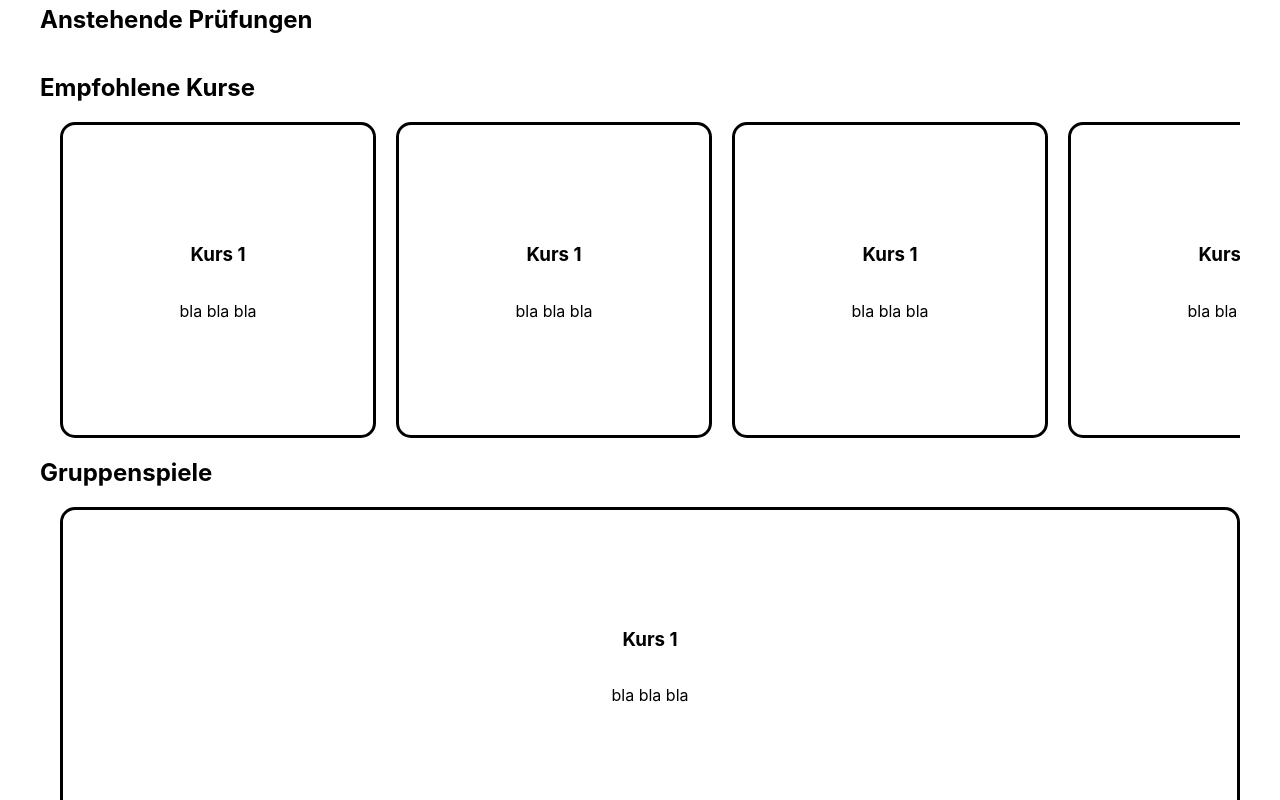
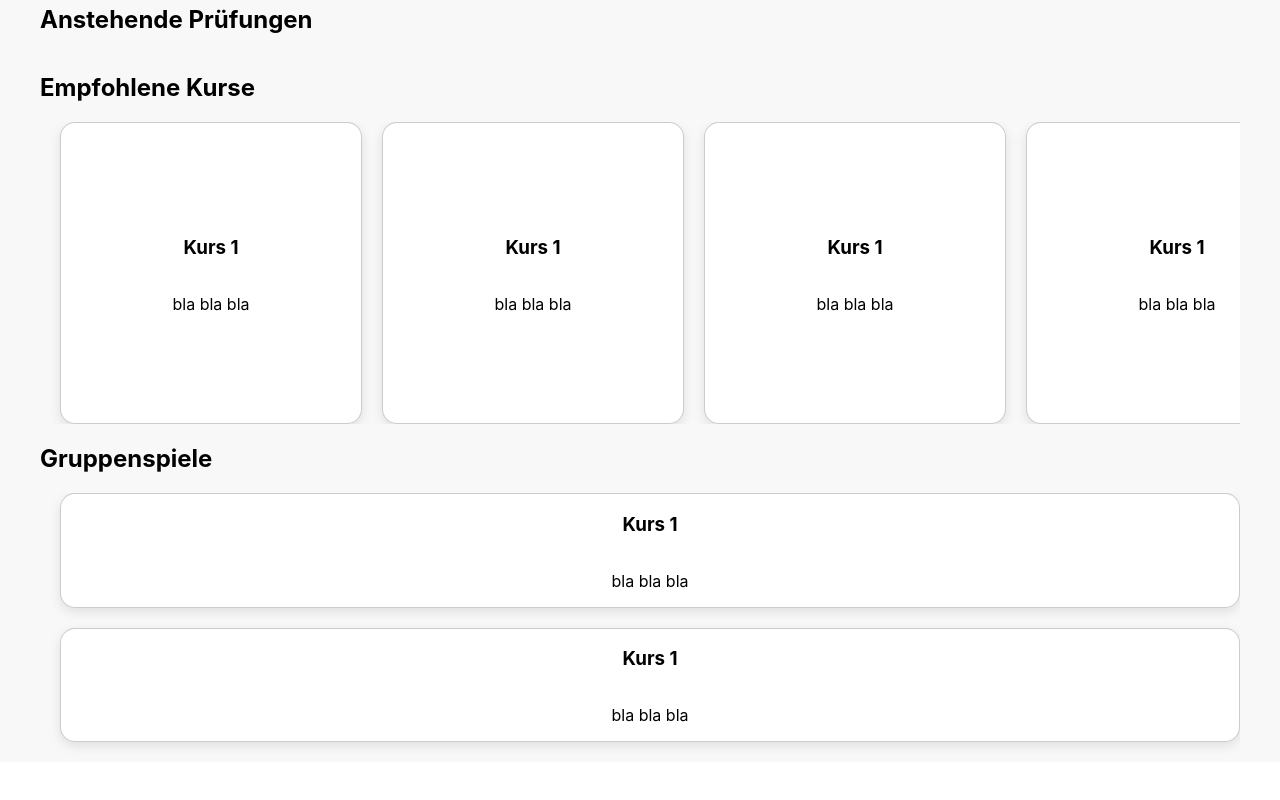
Before and after one commit to HuberAdrian/learning-platform, a React (Create React App) app: page /Azubi in a window 1280 px wide. Shown: the part 360-1160 px from the top of the page. Built offline with nearby package versions, Linux system fonts and the light colour scheme.

Commit message:
added style to previews

```diff
--- a/src/AzubiStart.css
+++ b/src/AzubiStart.css
@@ -1,4 +1,7 @@
 /* make container-azubi-start' a flexbox container and center the content */
+.App {
+  background-color: #f8f8f8;
+}
 
 .container-azubi-start {
   display: flex;
@@ -7,6 +10,7 @@
   align-items: flex-start;
   margin: 20px 10px;
   overflow: scroll;
+  background-color: #f8f8f8;
 }
 
 /* max-width for the container-azubi-start should be the screen width */
@@ -46,10 +50,10 @@
 }
 
 .azubi-courses{
-  border: 3px solid black;
+  border: 1px solid black;
+  border-color: rgba(0,0,0,0.2);
   margin-left: 20px;
   border-radius: 15px;
-  padding: 5px;
   width: 300px;
   height: 300px;
   /* center content in the div */
@@ -57,6 +61,8 @@
   flex-direction: column;
   justify-content: center;
   align-items: center;
+  background-color: #fff;
+  box-shadow: 0 4px 12px rgba(0,0,0,0.1)
 }
 
 .container-azubi-games {
@@ -69,14 +75,16 @@
 }
 
 .azubi-game{
-    border: 3px solid black;
+    border: 1px solid black;
+  border-color: rgba(0,0,0,0.2);
   margin-left: 20px;
+  margin-bottom: 20px;
   border-radius: 15px;
-    padding: 5px;
-    height: 300px;
   /* center content in the div */
   display: flex;
   flex-direction: column;
   justify-content: center;
   align-items: center;
+  background-color: #fff;
+  box-shadow: 0 4px 12px rgba(0,0,0,0.1)
   }
```
Lines whose indentation alone changed are shown as unchanged.
